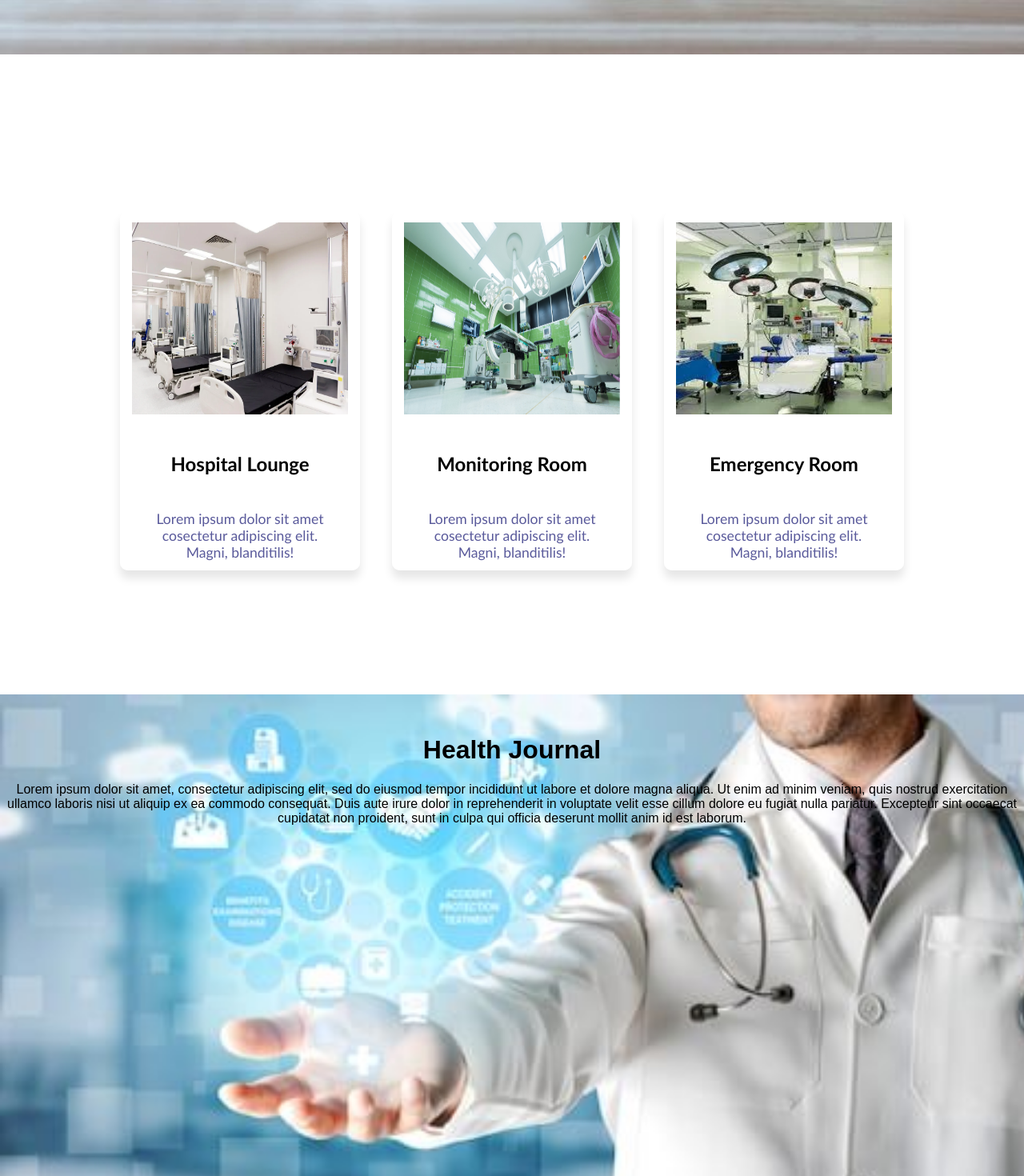
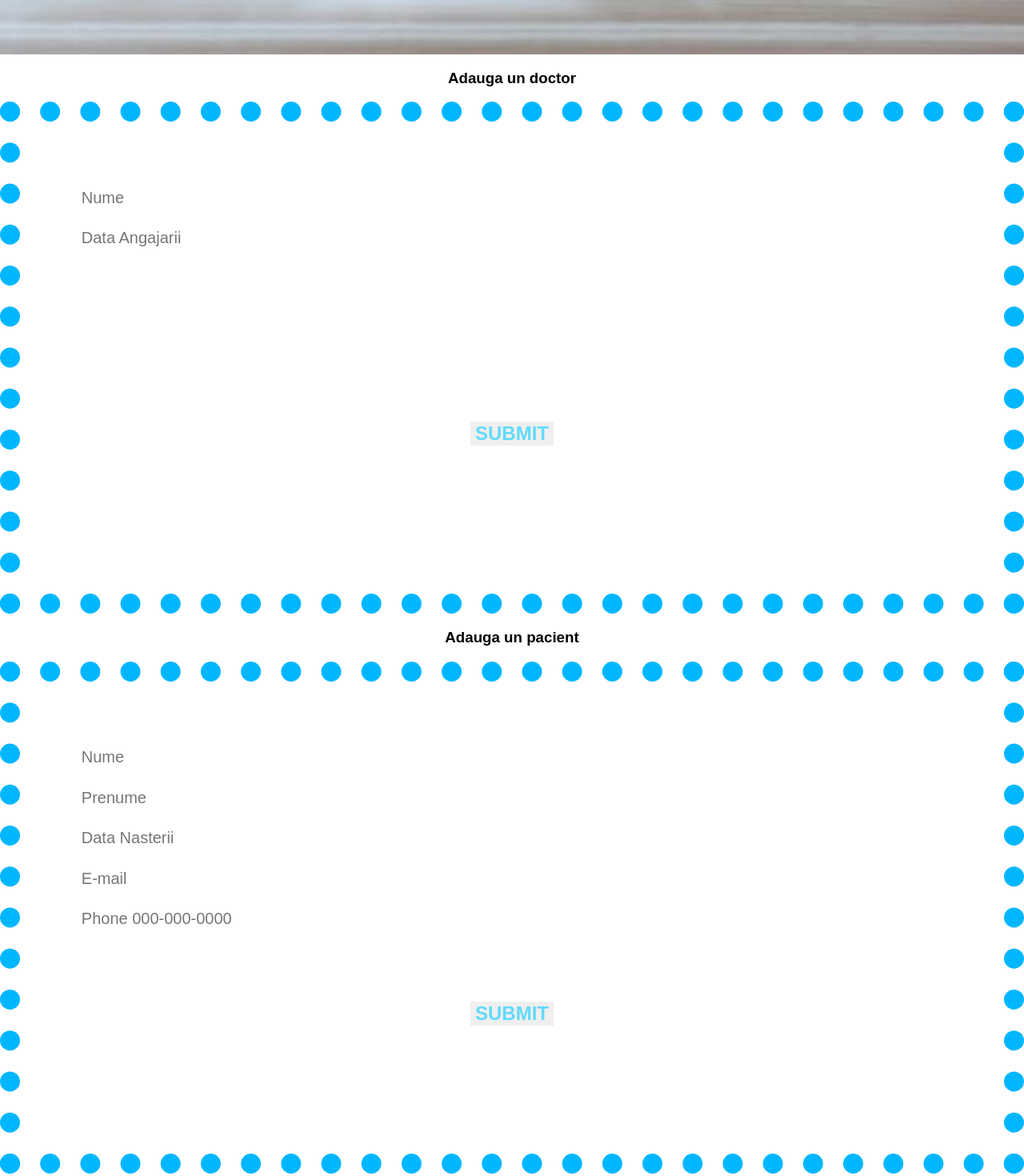
Before and after one commit to musat-andreea/DWBI_Project, a React (Create React App) app: page / in a window 1280 px wide. Shown: the part 700-2170 px from the top of the page at 80% size. Built offline with nearby package versions, Linux system fonts and the light colour scheme.

Commit message:
Add forms

```diff
--- a/src/App.js
+++ b/src/App.js
@@ -11,12 +11,16 @@ import aboutimage from "./images/about.jpg"
 import aboutimage1 from "./images/about2.jpg";
 import Presentation from "./Components/Presentation";
 import Contact from "./Components/Contact";
+import AddDoctor from "./Components/AddDoctor";
+import AddPacient from "./Components/AddPacient";
 
 function App() {
     const title = 'Welcome to your health journal!';
   return (
       <div className='App'>
           <Header/>
+          <AddDoctor/>
+          <AddPacient/>
           <Feature/>
           <Presentation/>
           <About image={aboutimage} title='Comes With All You Need For Better Life' button='Make an appointment' />
--- /dev/null
+++ b/src/Components/AddDoctor.jsx
@@ -0,0 +1,33 @@
+import React from 'react';
+
+function AddDoctor() {
+    return (
+        <div id='adddoctor'>
+            <h3>Adauga un doctor</h3>
+            <div className = "form-box">
+                <form>
+
+                    <div className = "adddoctor">
+                        <input placeholder="Nume"/>
+                        <input placeholder="Data Angajarii"/><br/>
+                        <br />
+                        <br />
+                        <br />
+                        <br />
+                        <br />
+                        <br />
+                        <br />
+                        <br />
+                        <br />
+                        <br />
+                    </div>
+
+                    <button type = "submit" id= "submitBtn" className = "button-text">Submit</button>
+                </form>
+
+            </div>
+        </div>
+    )
+}
+
+export default AddDoctor;
--- /dev/null
+++ b/src/Components/AddPacient.jsx
@@ -0,0 +1,34 @@
+import React from 'react';
+
+function AddPacient() {
+    return (
+        <div id='addpacient'>
+            <h3>Adauga un pacient</h3>
+            <div className = "form-box">
+                <form>
+
+                    <div className = "addpacient">
+                        <input placeholder="Nume"/>
+                        <input placeholder="Prenume"/>
+                        <input placeholder="Data Nasterii"/>
+                        <input placeholder="E-mail"/>
+                        <input placeholder="Phone 000-000-0000"/>
+                        <br />
+                        <br />
+                        <br />
+                        <br />
+                        {/*<textarea placeholder="Shipping Address"/><br />*/}
+                        {/*<textarea placeholder="Physical location of the project"/><br />*/}
+                    </div>
+
+                    <button type = "submit" id= "submitBtn" className = "button-text">Submit</button>
+                </form>
+
+            </div>
+
+
+        </div>
+    )
+}
+
+export default AddPacient;
--- a/src/index.css
+++ b/src/index.css
@@ -381,6 +381,25 @@ nav .menu-btn,
   margin:20px;
   color: #fff;
 }
+.button-text{
+  font-size: 1.5rem;
+  color: #61dafb;
+  font-weight: bold;
+  align-self: center;
+  text-transform: uppercase;
+}
+
+.form-box{
+  min-width: 100%;
+  height: 80vh;
+  border: dotted #00b7ff 2vw;
+  /* border: 1px solid red; */
+  margin: 0vw;
+  padding: 5vw ;
+  position:relative;
+  /* position:relative for .prevBtn and .nextBtn position:absolute; */
+}
+
 .contact-input{
   width:400px;
   height:50px;
@@ -390,6 +409,35 @@ nav .menu-btn,
   border-radius: 50px;
   box-shadow: 2px 2px 30px rgba(0,0,0,0.15);
 }
+
+.form-box h5{
+  font-size: 35px ;
+  text-align: center;
+  color: #F55A00;
+  margin: 0 0 .5vh 0;
+}
+
+.form-box label{
+  display: block;
+  text-align: center;
+  font-size: 20px;
+  margin: 0 0 2vh 0;
+}
+
+.form-box input, textarea{
+  display: block;
+  width: 100%;
+  padding: .5rem .8rem .5rem .8rem;
+  margin: .9vw 0 ;
+  border:0;
+  border-radius: 5px;
+  font-size: 20px;
+}
+
+.form-box textarea{
+  height: 15vh;
+}
+
 .contact-input input{
   width:100%;
   background-color: transparent;
```
